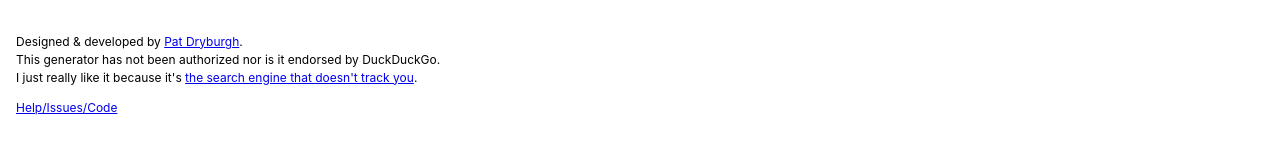
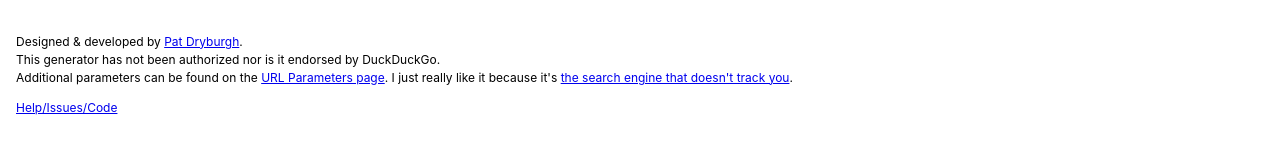
Before and after one commit to patdryburgh/ddg-searchbox, a React (Create React App) app: page / in a window 1280 px wide. Shown: the part 957-1110 px from the top of the page. Built offline with nearby package versions, Linux system fonts and the light colour scheme.

Commit message:
update readme and credits

```diff
--- a/src/App.tsx
+++ b/src/App.tsx
@@ -182,6 +182,7 @@ const App: React.FC = () => {
                 <p>
                     Designed &amp; developed by <a href="https://patdryburgh.com">Pat Dryburgh</a>.<br />
                     This generator has not been authorized nor is it endorsed by DuckDuckGo.<br />
+                    Additional parameters can be found on the <a href="https://duckduckgo.com/params">URL Parameters page</a>.
                     I just really like it because it's <a href="https://duckduckgo.com">the search engine that doesn't track you</a>.
                 </p>
                 <p>
```
Also changed, not shown: 1 other file (tests, documents, lock files or other folders).
